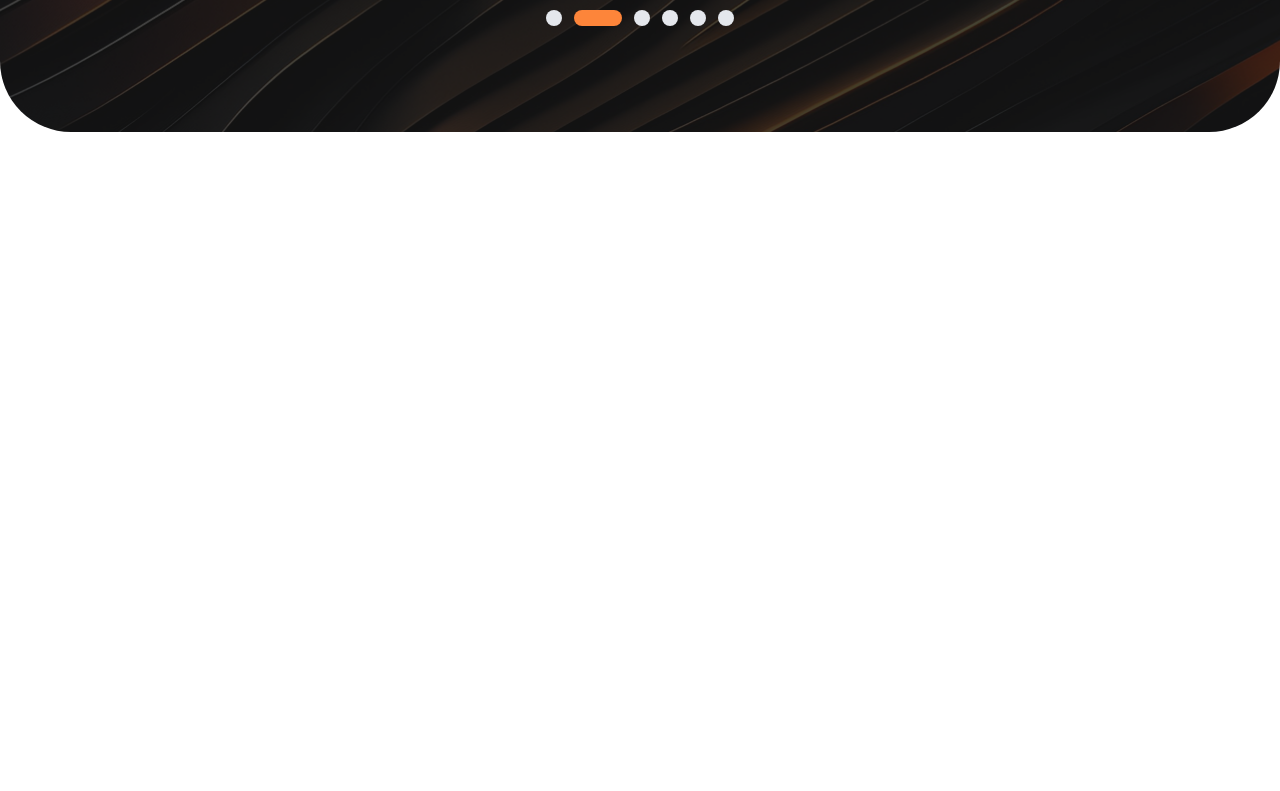
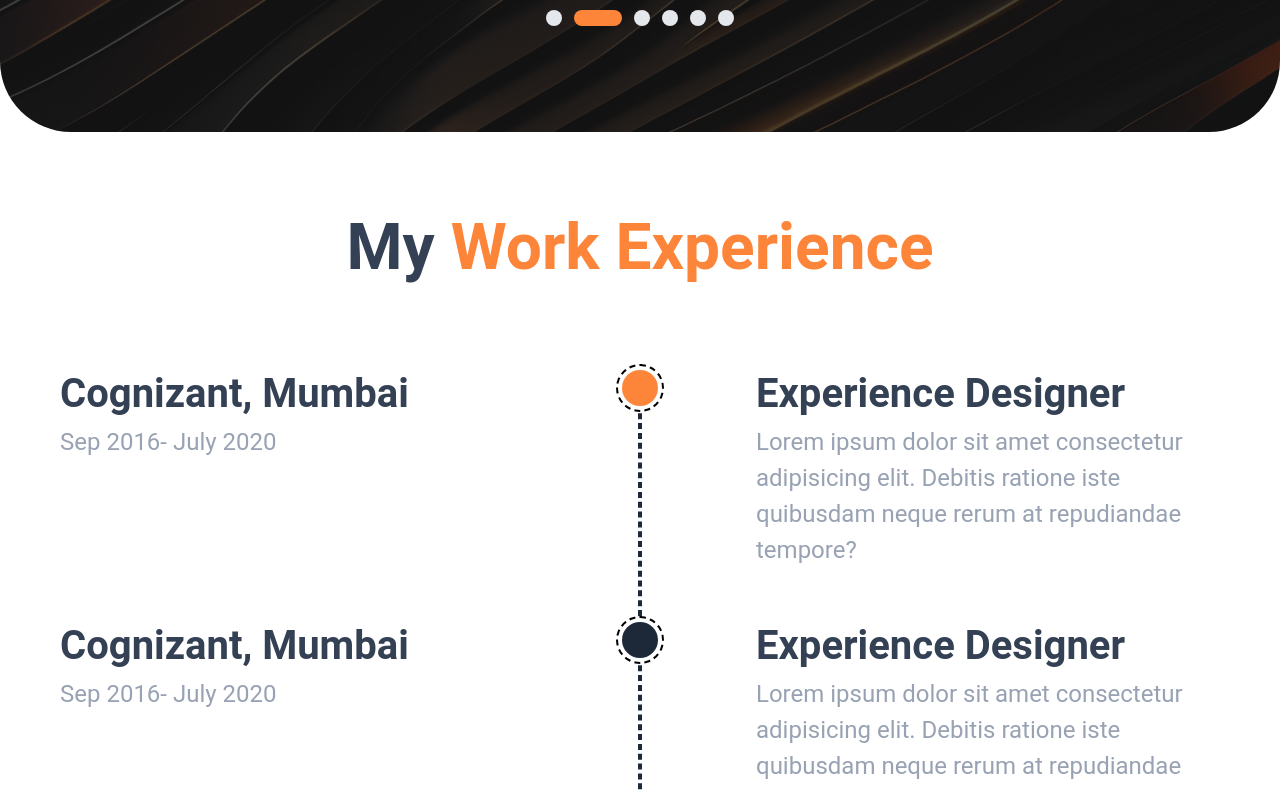
Before and after one commit to RinWasBusted/MyPortfolio, a React (Vite) app: page / in a window 1280 px wide. Shown: the part 1700-2491 px from the top of the page. Before the commit the page ends 1832 px from the top, so only its background shows below. Built offline with nearby package versions, Linux system fonts and the light colour scheme.

Commit message:
Add new component: MyWorkExperience

```diff
--- a/src/App.jsx
+++ b/src/App.jsx
@@ -3,6 +3,7 @@
 import HeroBanner from "./components/HeroBanner/HeroBanner.jsx";
 import MyServices from "./components/MyServices/MyServices.jsx";
 import NavBar from "./components/NavBar/NavBar.jsx";
+import MyWorkExperience from "./components/MyWorkExperience/MyWorkExperience.jsx";
 import Test from "./Test.jsx";
 
 function App() {
@@ -11,6 +12,7 @@
       <NavBar></NavBar>
       <HeroBanner></HeroBanner>
       <MyServices></MyServices>
+      <MyWorkExperience></MyWorkExperience>
     </div>
   );
 }
--- a/src/components/MyServices/MyServices.jsx
+++ b/src/components/MyServices/MyServices.jsx
@@ -72,7 +72,7 @@
           <h3 className="text-[48px] font-[700] flex gap-3">
             My <p className="text-[#FD853A]"> Services</p>
           </h3>
-          <p className="text-[20px] w-[50%]">{servicesDescription}</p>
+          <p className="text-[20px] md:w-[50%] w-full">{servicesDescription}</p>
         </article>
 
         <main
--- /dev/null
+++ b/src/components/MyWorkExperience/MyWorkExperience.jsx
@@ -0,0 +1,89 @@
+import { useState, useEffect } from "react";
+
+export default function MyWorkExperience() {
+  const [expList, setExpList] = useState([]);
+
+  useEffect(
+    () =>
+      setExpList([
+        {
+          title: "Cognizant, Mumbai",
+          subtitle: "Sep 2016- July 2020",
+          skill: "Experience Designer",
+          desc: "Lorem ipsum dolor sit amet consectetur adipisicing elit. Debitis ratione iste quibusdam neque rerum at repudiandae tempore?",
+        },
+        {
+          title: "Cognizant, Mumbai",
+          subtitle: "Sep 2016- July 2020",
+          skill: "Experience Designer",
+          desc: "Lorem ipsum dolor sit amet consectetur adipisicing elit. Debitis ratione iste quibusdam neque rerum at repudiandae tempore?",
+        },
+        {
+          title: "Cognizant, Mumbai",
+          subtitle: "Sep 2016- July 2020",
+          skill: "Experience Designer",
+          desc: "Lorem ipsum dolor sit amet consectetur adipisicing elit. Debitis ratione iste quibusdam neque rerum at repudiandae tempore?",
+        },
+      ]),
+    []
+  );
+
+  return (
+    <section className="flex flex-col items-center w-full max-w-[1298px]">
+      <h2 className="flex justify-center items-center w-full h-58 text-[35px] sm:text-[50px] md:text-[64px] font-[600] text-[#344054]">
+        My{" "}
+        <p className="text-[#FD853A] ml-2 lg:ml-4 text-nowrap">
+          Work Experience
+        </p>
+      </h2>
+
+      <main className="w-full flex flex-col">
+        {expList.map((item, index) => (
+          <section className="w-full flex flex-col lg:flex-row lg:justify-between px-10 md:px-15 pb-12 relative text-[20px] md:text-[30px] lg:text-[40px] ">
+            <article className="flex flex-col items-start w-full lg:w-[40%] relative">
+              <h3 className="text-[#344054] font-[600]">{item.title}</h3>
+              <p className="text-[#98A2B3] text-[12px] md:text-[18px] lg:text-[24px]">
+                {item.subtitle}
+              </p>
+            </article>
+            <div className="h-full flex justify-center absolute lg:static md:left-2 left-0 ">
+              {index !== expList.length - 1 ? (
+                <div className="absolute w-0 h-full border-2 border-[#1D2939] border-dashed top-0 opacity-0 lg:opacity-100"></div>
+              ) : null}
+              <div
+                className={`w-12 h-12 border-dashed border-2 rounded-[50%] flex justify-center items-center ${
+                  index % 2 == 0 ? "before:bg-[#FD853A]" : "before:bg-[#1D2939]"
+                }  before:w-9 before:h-9 before:rounded-[50%] bg-white z-1 lg:scale-100 md:scale-50 ms:scale-30 scale-30 `}
+              ></div>
+            </div>
+
+            <article className="flex flex-col items-start w-full lg:w-[40%]">
+              <h3 className="text-[#344054] font-[600]">{item.skill}</h3>
+              <p className="text-[#98A2B3] text-[12px] md:text-[18px] lg:text-[24px]">
+                {item.desc}
+              </p>
+            </article>
+          </section>
+        ))}
+        {/* <section className="w-full flex justify-between mb-12">
+          <div className="w-12 h-12 border-dashed border-2 rounded-[50%] flex justify-center items-center before:bg-[#FD853A] before:w-9 before:h-9 before:rounded-[50%] absolute bg-white left-[49%]"></div>
+          <article className="flex flex-col items-start w-[35%]">
+            <h3 className="text-[#344054] text-[40px] font-[600]">
+              Cognizant, Mumbai
+            </h3>
+            <p className="text-[#98A2B3] text-[24px]">Sep 2016- July 2020</p>
+          </article>
+          <article className="flex flex-col items-start w-[35%]">
+            <h3 className="text-[#344054] text-[40px] font-[600]">
+              Experience Designer
+            </h3>
+            <p className="text-[#98A2B3] text-[24px]">
+              Lorem ipsum dolor sit amet consectetur adipisicing elit. Debitis
+              ratione iste quibusdam neque rerum at repudiandae tempore?
+            </p>
+          </article>
+        </section> */}
+      </main>
+    </section>
+  );
+}
```
